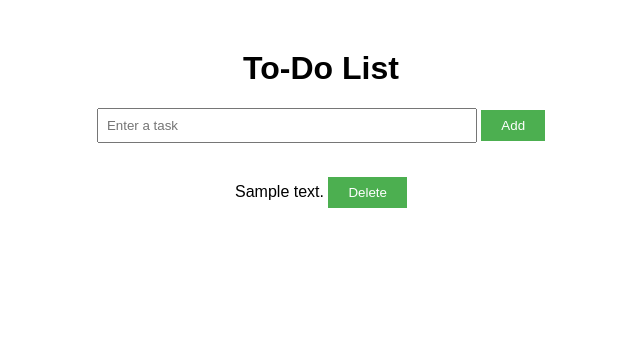
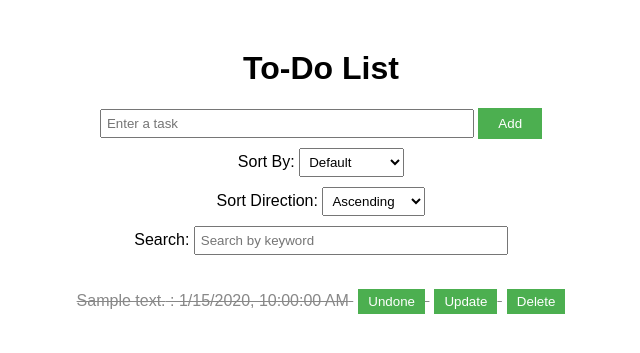
Before and after one commit to saba-farahnak/todo-app, a Flask app: page / in a window 1280 px wide. Shown: the top 353 px of the page, without its empty margins (319-959 px from the left). Run offline with Flask 3, Linux system fonts and the light colour scheme; tables that the repository leaves empty hold one stand-in row (values such as "Sample post").

Commit message:
feat: implement more features

```diff
--- a/app.py
+++ b/app.py
@@ -1,3 +1,4 @@
+import datetime
 from flask import Flask, render_template, request, jsonify
 from flask_sqlalchemy import SQLAlchemy
 
@@ -8,6 +9,8 @@ db = SQLAlchemy(app)
 class Task(db.Model):
     id = db.Column(db.Integer, primary_key=True)
     content = db.Column(db.String(200), nullable=False)
+    is_done = db.Column(db.Boolean, default=False)
+    created_at = db.Column(db.DateTime, default=datetime.datetime.utcnow)
 
 @app.route('/')
 def index():
@@ -15,8 +18,29 @@ def index():
 
 @app.route('/tasks', methods=['GET'])
 def get_tasks():
-    tasks = Task.query.all()
-    task_list = [{'id': task.id, 'content': task.content} for task in tasks]
+    sort_by = request.args.get('sort_by')
+    sort_direction = request.args.get('sort_dir')  # New parameter for sorting direction
+    keyword = request.args.get('keyword')
+
+    tasks = Task.query
+
+    if sort_by == 'name':
+        if sort_direction == 'desc':
+            tasks = tasks.order_by(Task.content.desc())
+        else:
+            tasks = tasks.order_by(Task.content)
+    elif sort_by == 'create_time':
+        if sort_direction == 'desc':
+            tasks = tasks.order_by(Task.created_at.desc())
+        else:
+            tasks = tasks.order_by(Task.created_at)
+
+    if keyword:
+        tasks = tasks.filter(Task.content.ilike(f'%{keyword}%'))
+
+    tasks = tasks.all()
+
+    task_list = [{'id': task.id, 'content': task.content, 'is_done': task.is_done, 'created_at': task.created_at.strftime("%Y-%m-%d %H:%M:%S")} for task in tasks]
     return jsonify(task_list)
 
 @app.route('/tasks', methods=['POST'])
@@ -27,14 +51,27 @@ def add_task():
     db.session.commit()
     return jsonify({'message': 'Task added successfully'})
 
-@app.route('/tasks/<int:id>', methods=['DELETE'])
-def delete_task(id):
+@app.route('/tasks/<int:id>', methods=['DELETE', 'PUT'])
+def manage_task(id):
     task = Task.query.get_or_404(id)
-    db.session.delete(task)
-    db.session.commit()
-    return jsonify({'message': 'Task deleted successfully'})
+
+    if request.method == 'DELETE':
+        db.session.delete(task)
+        db.session.commit()
+        return jsonify({'message': 'Task deleted successfully'})
+    elif request.method == 'PUT':
+        content = request.json.get('content')
+        is_done = request.json.get('is_done')
+
+        if content:
+            task.content = content
+        if is_done is not None:
+            task.is_done = is_done
+
+        db.session.commit()
+        return jsonify({'message': 'Task updated successfully'})
 
 if __name__ == '__main__':
-    with app.app_context():  # Create an application context
-        db.create_all()  # Inside the context, create the database tables if they don't exist
+    with app.app_context():
+        db.create_all()
     app.run(debug=True)
--- a/static/css/styles.css
+++ b/static/css/styles.css
@@ -35,3 +35,27 @@ li {
 li:last-child {
     border-bottom: none;
 }
+
+select, input[type="text"] {
+    padding: 5px;
+    margin-bottom: 10px;
+}
+
+#searchKeyword {
+    width: 50%;
+}
+
+li button {
+    padding: 5px 10px;
+    margin-left: 5px;
+    background-color: #4CAF50;
+    color: white;
+    border: none;
+    cursor: pointer;
+}
+
+/* Adjustments or additional styles for updated elements */
+li.done {
+    color: #888;
+    text-decoration: line-through; /* Strike through completed tasks */
+}
--- a/static/js/scripts.js
+++ b/static/js/scripts.js
@@ -6,13 +6,29 @@ function getTasks() {
     fetch('/tasks')
     .then(response => response.json())
     .then(tasks => {
-        const taskList = document.getElementById('taskList');
-        taskList.innerHTML = '';
-        tasks.forEach(task => {
-            const li = document.createElement('li');
-            li.innerHTML = `${task.content} <button onclick="deleteTask(${task.id})">Delete</button>`;
-            taskList.appendChild(li);
-        });
+        renderTasks(tasks);
+    });
+}
+
+function renderTasks(tasks) {
+    const taskList = document.getElementById('taskList');
+    taskList.innerHTML = '';
+    tasks.forEach(task => {
+        const li = document.createElement('li');
+        const createdTime = new Date(task.created_at).toLocaleString();
+        console.log(task.created_at)
+
+        li.innerHTML = `
+            <span>${task.content}</span>
+            <span>: ${createdTime}</span>
+            <button onclick="toggleTaskStatus(${task.id}, ${task.is_done})">${task.is_done ? 'Undone' : 'Done'}</button>
+            <button onclick="showUpdateForm(${task.id}, '${task.content}')">Update</button>
+            <button onclick="deleteTask(${task.id})">Delete</button>
+        `;
+        if (task.is_done) {
+            li.classList.add('done');
+        }
+        taskList.appendChild(li);
     });
 }
 
@@ -35,6 +51,65 @@ function addTask() {
     }
 }
 
+function toggleTaskStatus(id, isDone) {
+    const updatedStatus = !isDone;
+    fetch(`/tasks/${id}`, {
+        method: 'PUT',
+        headers: {
+            'Content-Type': 'application/json'
+        },
+        body: JSON.stringify({ is_done: updatedStatus })
+    })
+    .then(response => response.json())
+    .then(data => {
+        getTasks();
+    });
+}
+
+function sortTasks() {
+    const sortBy = document.getElementById('sortBy').value;
+    const sortDir = document.getElementById('sortDir').value; // Get selected sorting direction
+    fetch(`/tasks?sort_by=${sortBy}&sort_dir=${sortDir}`) // Pass sort_dir to the backend
+    .then(response => response.json())
+    .then(tasks => {
+        renderTasks(tasks);
+    });
+}
+
+function searchTasks() {
+    const keyword = document.getElementById('searchKeyword').value.trim();
+    if (keyword !== '') {
+        fetch(`/tasks?keyword=${keyword}`)
+        .then(response => response.json())
+        .then(tasks => {
+            renderTasks(tasks);
+        });
+    } else {
+        getTasks();
+    }
+}
+
+function showUpdateForm(id, content) {
+    const newContent = prompt('Enter updated content:', content);
+    if (newContent !== null) {
+        updateTask(id, newContent);
+    }
+}
+
+function updateTask(id, content) {
+    fetch(`/tasks/${id}`, {
+        method: 'PUT',
+        headers: {
+            'Content-Type': 'application/json'
+        },
+        body: JSON.stringify({ content: content })
+    })
+    .then(response => response.json())
+    .then(data => {
+        getTasks();
+    });
+}
+
 function deleteTask(id) {
     fetch(`/tasks/${id}`, {
         method: 'DELETE'
--- a/templates/index.html
+++ b/templates/index.html
@@ -8,8 +8,29 @@
 <body>
     <div class="container">
         <h1>To-Do List</h1>
-        <input type="text" id="taskInput" placeholder="Enter a task">
-        <button onclick="addTask()">Add</button>
+        <div>
+            <input type="text" id="taskInput" placeholder="Enter a task">
+            <button onclick="addTask()">Add</button>
+        </div>
+        <div>
+            <label for="sortBy">Sort By:</label>
+            <select id="sortBy" onchange="sortTasks()">
+                <option value="default">Default</option>
+                <option value="name">Name</option>
+                <option value="create_time">Create Time</option>
+            </select>
+        </div>
+        <div>
+            <label for="sortDir">Sort Direction:</label>
+            <select id="sortDir" onchange="sortTasks()">
+                <option value="asc">Ascending</option>
+                <option value="desc">Descending</option>
+            </select>
+        </div>
+        <div>
+            <label for="searchKeyword">Search:</label>
+            <input type="text" id="searchKeyword" onkeyup="searchTasks()" placeholder="Search by keyword">
+        </div>
         <ul id="taskList"></ul>
     </div>
     <script src="{{ url_for('static', filename='js/scripts.js') }}"></script>
```
Also changed, not shown: README.md.
